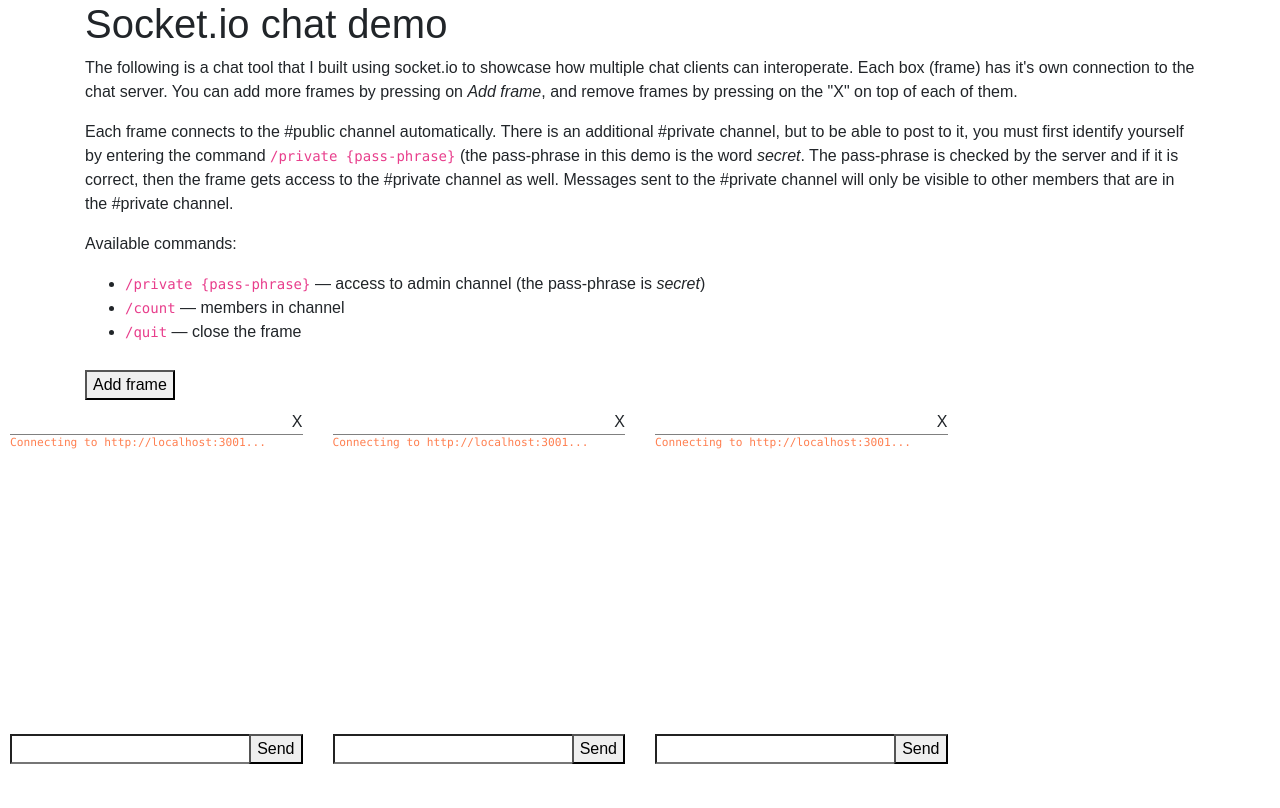
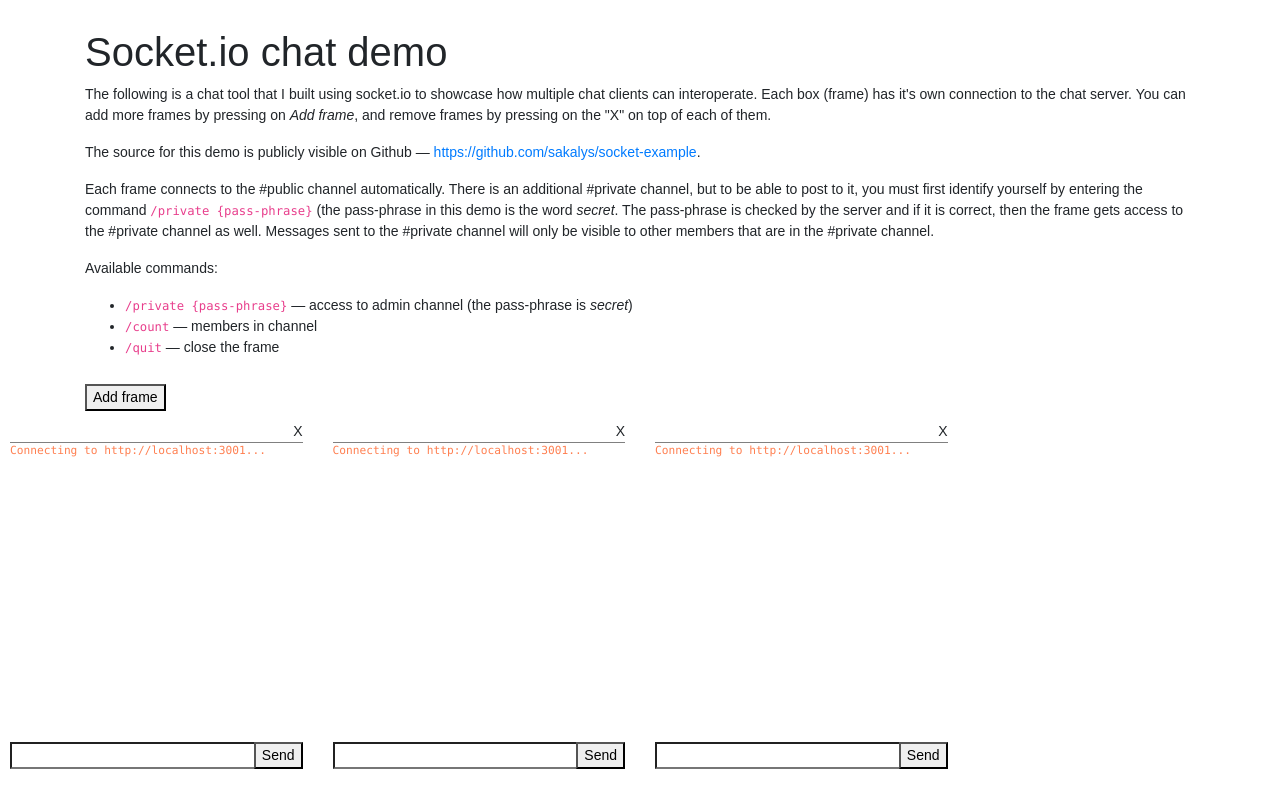
Before and after one commit to sakalys/socket-example, a React (Create React App) app in the folder client/: page / in a window 1280 px wide. Shown: the top 808 px of the page. Built offline with nearby package versions, Linux system fonts and the light colour scheme; no server answers.

Commit message:
Added body padding

```diff
--- a/client/public/index.html
+++ b/client/public/index.html
@@ -36,6 +36,12 @@
   </p>
 
   <p>
+    The source for this demo is publicly visible on Github —
+    <a href="https://github.com/sakalys/socket-example"
+       target="_blank">https://github.com/sakalys/socket-example</a>.
+  </p>
+
+  <p>
     Each frame connects to the #public channel automatically. There is an additional
     #private channel, but to be able to post to it, you must first identify yourself by
     entering the command <code>/private {pass-phrase}</code> (the pass-phrase in this demo
--- a/client/src/SocketFrame.js
+++ b/client/src/SocketFrame.js
@@ -38,7 +38,7 @@
 
     const style = {
       height: "300px",
-      fontSize: ".7em",
+      fontSize: ".8em",
       overflowY: 'scroll',
       borderTop: "1px solid gray"
     };
--- a/client/src/index.css
+++ b/client/src/index.css
@@ -1,11 +1,12 @@
-html, body, #root {
+html, body {
   height: 100%;
 }
 
 body {
-  margin: 0;
+  margin: 2em 0 0;
   padding: 0;
   font-family: sans-serif;
+  font-size: 14px;
 }
 
 @media screen and (min-width: 1620px) {
```
